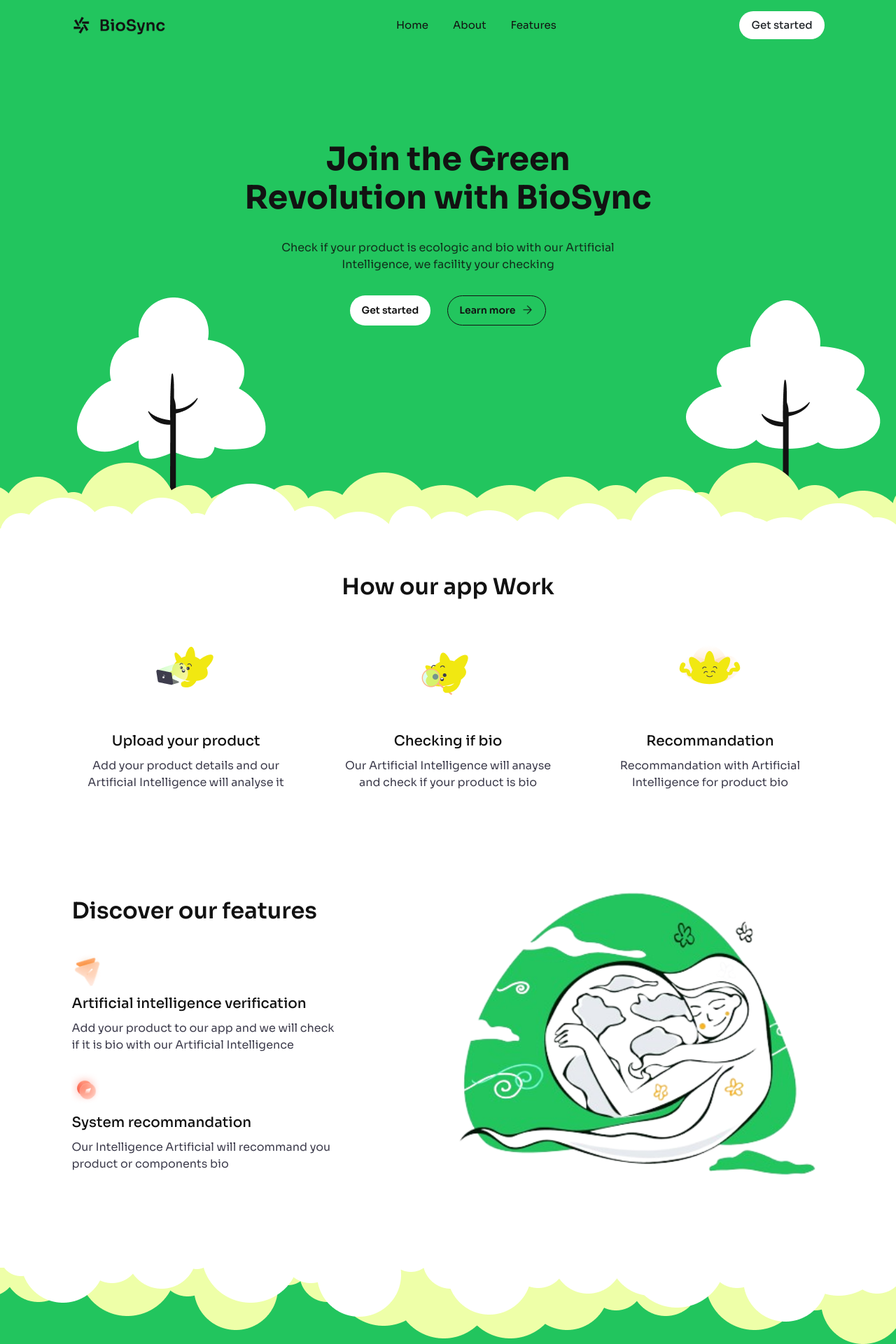
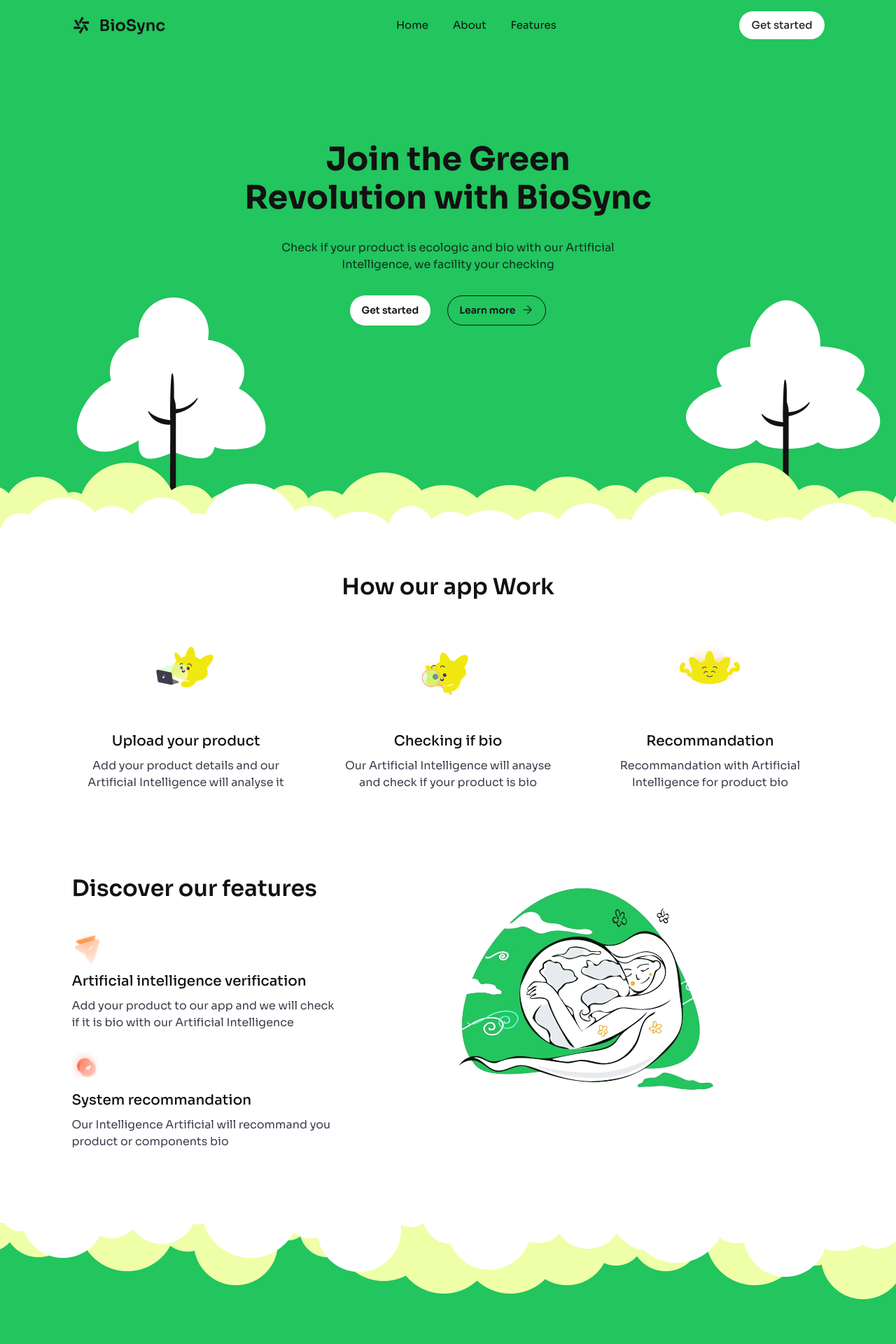
Before and after one commit to KiritoEM/bioSync, a Next.js app: page / in a window 1280 px wide. Shown: the top 1920 px of the page at 70% size. Built offline with nearby package versions, Linux system fonts and the light colour scheme.

Commit message:
fix feature-image width

```diff
--- a/src/styles/sections/landing/landing-community.scss
+++ b/src/styles/sections/landing/landing-community.scss
@@ -38,6 +38,10 @@
                 border-radius: $radius01;
                 padding: 11px 15px;
                 font-size: 14px;
+
+                &:focus {
+                    outline: 2px solid $green02;
+                }
             }
 
             .btn {
--- a/src/styles/sections/landing/landing-features.scss
+++ b/src/styles/sections/landing/landing-features.scss
@@ -23,8 +23,11 @@
         }
     }
 
-    .features-image img {
+    .features-image {
         width: 100%;
-        object-fit: cover;
+
+        img {
+            object-fit: cover;
+        }
     }
 }
```
